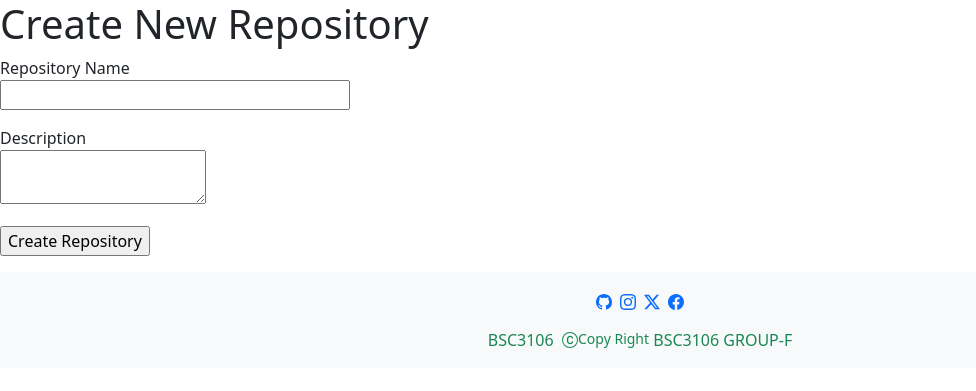
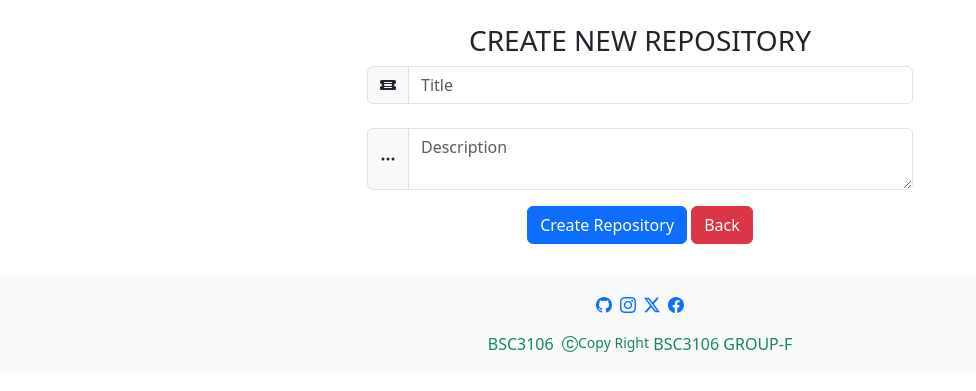
Before and after one commit to ColinAdo/open-source-bug-tracker-group-F, a Flask app: template app/templates/core/create_repository.html in a window 1280 px wide. Shown: the top 391 px of the page, without its empty margins (0-976 px from the left). Run offline with Flask 3, Linux system fonts and the light colour scheme; tables that the repository leaves empty hold one stand-in row (values such as "Sample post"); the template is opened without the code that fills it: values that come from a table or form of the project are taken from there, most other values are stand-ins (such as "Sample title", 1, 10 or a date in 2020).

Commit message:
Add styled create_repository.html

```diff
--- a/app/templates/core/create_repository.html
+++ b/app/templates/core/create_repository.html
@@ -1,22 +1,58 @@
 {% extends "core/base.html" %}
 {% block title %} {{title}} {% endblock title %}
 
+
+
 {% block content %}
-    <h1>Create New Repository</h1>
-    <form action="" method="post" novalidate>
-        {{ form.hidden_tag() }}
-        <p>
-            {{ form.title.label }}<br>
-            {{ form.title(size=32) }}<br>
-            {% for error in form.title.errors %}
+
+<div class="container mt-4">
+
+<h3 class="d-flex justify-content-center text-uppercase">Create New Repository</h3>
+
+<form method="post" action="" enctype="multipart/form-data">
+    {{ form.hidden_tag() }}
+<div class="row justify-content-center">
+    <div class="col-md-6">
+    <div class="input-group flex-nowrap">
+        <span class="input-group-text" id="addon-wrapping">
+            <svg xmlns="http://www.w3.org/2000/svg" width="16" height="16" fill="currentColor" class="bi bi-ticket-detailed-fill" viewBox="0 0 16 16">
+                <path d="M0 4.5A1.5 1.5 0 0 1 1.5 3h13A1.5 1.5 0 0 1 16 4.5V6a.5.5 0 0 1-.5.5 1.5 1.5 0 0 0 0 3 .5.5 0 0 1 .5.5v1.5a1.5 1.5 0 0 1-1.5 1.5h-13A1.5 1.5 0 0 1 0 11.5V10a.5.5 0 0 1 .5-.5 1.5 1.5 0 1 0 0-3A.5.5 0 0 1 0 6V4.5Zm4 1a.5.5 0 0 0 .5.5h7a.5.5 0 0 0 0-1h-7a.5.5 0 0 0-.5.5Zm0 5a.5.5 0 0 0 .5.5h7a.5.5 0 0 0 0-1h-7a.5.5 0 0 0-.5.5ZM4 8a1 1 0 0 0 1 1h6a1 1 0 1 0 0-2H5a1 1 0 0 0-1 1Z"/>
+            </svg>
+        </span>
+        {{ form.title(class="form-control", placeholder="Title", aria_describedby="addon-wrapping") }}
+        {% for error in form.title.errors %}
             <span style="color: red;">{{ error }}</span>
-            {% endfor %}
-        </p>
-        <p>
-            {{ form.description.label }}<br>
-            {{ form.description() }}<br>
+        {% endfor %}
+    </div>
+    </div>
+</div>
 
-        </p>
-        <p>{{ form.submit() }}</p>
-    </form>
+<div class="row justify-content-center">
+        <div class="col-md-6">
+    <div class="input-group flex-nowrap mt-4">
+        <span class="input-group-text" id="addon-wrapping">
+            <svg xmlns="http://www.w3.org/2000/svg" width="16" height="16" fill="currentColor" class="bi bi-three-dots" viewBox="0 0 16 16">
+                <path d="M3 9.5a1.5 1.5 0 1 1 0-3 1.5 1.5 0 0 1 0 3zm5 0a1.5 1.5 0 1 1 0-3 1.5 1.5 0 0 1 0 3zm5 0a1.5 1.5 0 1 1 0-3 1.5 1.5 0 0 1 0 3z"/>
+            </svg>
+        </span>
+        {{ form.description(class="form-control", placeholder="Description", aria_describedby="addon-wrapping") }}
+        {% for error in form.description.errors %}
+            <span style="color: red;">{{ error }}</span>
+        {% endfor %}
+    </div>
+        </div>
+</div>
+
+
+<div class="text-center">
+    <div class="mb-3 p-3">
+        {{ form.submit(class="btn btn-primary mr-5") }}
+        <a class="btn btn-danger" href="{{url_for('profile', username=current_user.username)}}">Back</a>
+    </div>
+
+</div>
+</form>
+
+
+</div>
 {% endblock content %}
```
